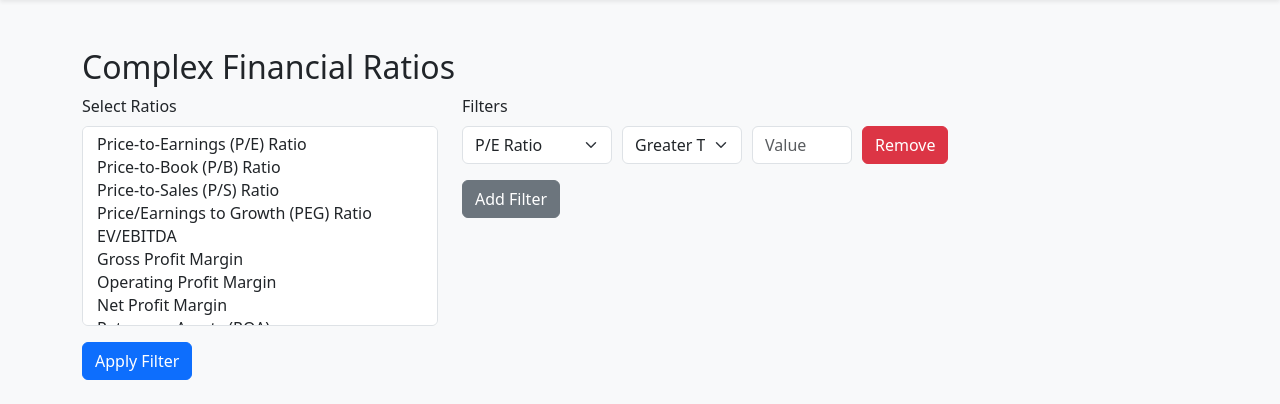
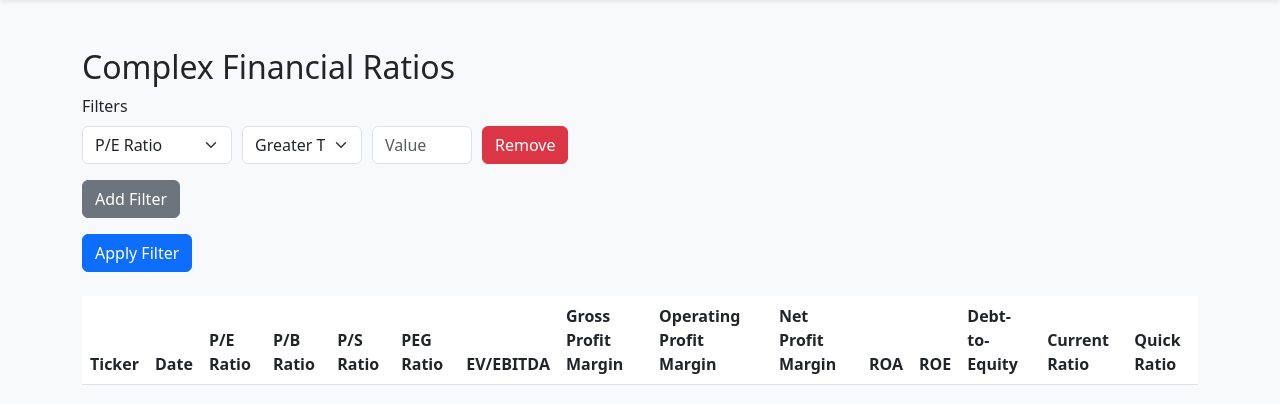
Before and after one commit to csrak/RIVING-Tools, a Django app: page /complex_analysis/ in a window 1280 px wide. Shown: the part 56-460 px from the top of the page. Run offline with Django 4.2, Linux system fonts and the light colour scheme; lists and menus that the app fills with data are empty; some libraries are stand-ins or nearby versions.

```diff
--- a/finriv/fin_data_cl/templates/complex_analysis.html
+++ b/finriv/fin_data_cl/templates/complex_analysis.html
@@ -1,30 +1,12 @@
 {% extends 'base.html' %}
 
-{% block title %}Complex Analysis{% endblock %}
+{% block title %}Complex Financial Ratios{% endblock %}
 
 {% block content %}
     <h2>Complex Financial Ratios</h2>
     <form id="filter-form" class="mb-4">
         <div class="row">
-            <div class="col-md-4">
-                <label for="ratio_names" class="form-label">Select Ratios</label>
-                <select id="ratio_names" class="form-select" multiple style="height: 200px;">
-                    <option value="pe_ratio">Price-to-Earnings (P/E) Ratio</option>
-                    <option value="pb_ratio">Price-to-Book (P/B) Ratio</option>
-                    <option value="ps_ratio">Price-to-Sales (P/S) Ratio</option>
-                    <option value="peg_ratio">Price/Earnings to Growth (PEG) Ratio</option>
-                    <option value="ev_ebitda">EV/EBITDA</option>
-                    <option value="gross_profit_margin">Gross Profit Margin</option>
-                    <option value="operating_profit_margin">Operating Profit Margin</option>
-                    <option value="net_profit_margin">Net Profit Margin</option>
-                    <option value="return_on_assets">Return on Assets (ROA)</option>
-                    <option value="return_on_equity">Return on Equity (ROE)</option>
-                    <option value="debt_to_equity">Debt-to-Equity Ratio</option>
-                    <option value="current_ratio">Current Ratio</option>
-                    <option value="quick_ratio">Quick Ratio</option>
-                </select>
-            </div>
-            <div class="col-md-8">
+            <div class="col-md-12">
                 <label class="form-label">Filters</label>
                 <div id="filters">
                     <!-- Filter inputs will be added dynamically -->
@@ -40,14 +22,25 @@
             <tr>
                 <th class="sortable">Ticker</th>
                 <th class="sortable">Date</th>
-                <!-- Columns will be added dynamically based on selected ratios -->
+                <th class="sortable">P/E Ratio</th>
+                <th class="sortable">P/B Ratio</th>
+                <th class="sortable">P/S Ratio</th>
+                <th class="sortable">PEG Ratio</th>
+                <th class="sortable">EV/EBITDA</th>
+                <th class="sortable">Gross Profit Margin</th>
+                <th class="sortable">Operating Profit Margin</th>
+                <th class="sortable">Net Profit Margin</th>
+                <th class="sortable">ROA</th>
+                <th class="sortable">ROE</th>
+                <th class="sortable">Debt-to-Equity</th>
+                <th class="sortable">Current Ratio</th>
+                <th class="sortable">Quick Ratio</th>
             </tr>
         </thead>
         <tbody id="ratio_table_body">
             <!-- Rows will be populated by JavaScript -->
         </tbody>
     </table>
-
     <script>
         $(document).ready(function() {
             let filterCount = 0;
@@ -100,51 +93,62 @@
 
             // Apply filters and fetch data
             $('#apply_filter').on('click', function() {
-                const ratio_names = $('#ratio_names').val();
                 const filters = [];
 
-                // Collect ratios and their corresponding filters
+                // Collect filters
                 $('.filter-group').each(function() {
                     const ratio = $(this).find('.ratio-name').val();
-                    ratio_names.push(ratio);
-
                     const operator = $(this).find('.filter-operator').val();
                     const value = $(this).find('.filter-value').val();
-                    filters.push(`${operator}:${value}`);
+                    filters.push(`${ratio}:${operator}:${value}`);
                 });
+
+                // Debug: Log the filters
+                console.log('Filters:', filters);
 
                 $.ajax({
                     url: '{% url "filter_ratios" %}',
                     data: {
-                        'ratio_names[]': ratio_names,
                         'filters[]': filters,
                     },
                     success: function(data) {
                         const tbody = $('#ratio_table_body');
-                        const thead = $('table thead tr');
                         tbody.empty();
-                        thead.empty();
 
-                        // Add static headers
-                        thead.append(`<th class="sortable" data-ratio="ticker">Ticker</th><th class="sortable" data-ratio="date">Date</th>`);
+                        // Debug: Log the returned data
+                        console.log('Returned Data:', data);
 
-                        // Add dynamic headers
-                        ratio_names.forEach(function(ratio) {
-                            thead.append(`<th class="sortable" data-ratio="${ratio}">${ratio.replace(/_/g, ' ').toUpperCase()}</th>`);
-                        });
-
-                        // Populate the table body with all selected ratios
-                        data.forEach(function(ratio) {
-                            let row = `<tr><td>${ratio.ticker}</td><td>${ratio.date}</td>`;
-                            ratio_names.forEach(function(name) {
-                                row += `<td>${ratio[name]}</td>`;
+                        if (data.length === 0) {
+                            tbody.append('<tr><td colspan="17">No data available for the applied filters.</td></tr>');
+                        } else {
+                            // Populate the table body with data for all ratios
+                            data.forEach(function(ratio) {
+                                let row = `<tr><td>${ratio.ticker}</td><td>${ratio.date}</td>`;
+                                row += `<td>${ratio.pe_ratio !== undefined ? ratio.pe_ratio : 'N/A'}</td>`;
+                                row += `<td>${ratio.pb_ratio !== undefined ? ratio.pb_ratio : 'N/A'}</td>`;
+                                row += `<td>${ratio.ps_ratio !== undefined ? ratio.ps_ratio : 'N/A'}</td>`;
+                                row += `<td>${ratio.peg_ratio !== undefined ? ratio.peg_ratio : 'N/A'}</td>`;
+                                row += `<td>${ratio.ev_ebitda !== undefined ? ratio.ev_ebitda : 'N/A'}</td>`;
+                                row += `<td>${ratio.gross_profit_margin !== undefined ? ratio.gross_profit_margin : 'N/A'}</td>`;
+                                row += `<td>${ratio.operating_profit_margin !== undefined ? ratio.operating_profit_margin : 'N/A'}</td>`;
+                                row += `<td>${ratio.net_profit_margin !== undefined ? ratio.net_profit_margin : 'N/A'}</td>`;
+                                row += `<td>${ratio.return_on_assets !== undefined ? ratio.return_on_assets : 'N/A'}</td>`;
+                                row += `<td>${ratio.return_on_equity !== undefined ? ratio.return_on_equity : 'N/A'}</td>`;
+                                row += `<td>${ratio.debt_to_equity !== undefined ? ratio.debt_to_equity : 'N/A'}</td>`;
+                                row += `<td>${ratio.current_ratio !== undefined ? ratio.current_ratio : 'N/A'}</td>`;
+                                row += `<td>${ratio.quick_ratio !== undefined ? ratio.quick_ratio : 'N/A'}</td>`;
+                                row += `<td>${ratio.price !== undefined ? ratio.price : 'N/A'}</td>`;
+                                row += `<td>${ratio.market_cap !== undefined ? ratio.market_cap : 'N/A'}</td>`;
+                                row += `</tr>`;
+                                tbody.append(row);
                             });
-                            row += `</tr>`;
-                            tbody.append(row);
-                        });
+                        }
 
                         // Enable sorting
                         enableSorting();
+                    },
+                    error: function(xhr, status, error) {
+                        console.error("Error fetching data:", error);
                     }
                 });
             });
@@ -157,8 +161,8 @@
                     const isAsc = $(this).hasClass('asc');
 
                     rows.sort(function(a, b) {
-                        const A = parseFloat($(a).find(`td:eq(${ratio_names.indexOf(ratio) + 2})`).text());
-                        const B = parseFloat($(b).find(`td:eq(${ratio_names.indexOf(ratio) + 2})`).text());
+                        const A = parseFloat($(a).find(`td:eq(${ratio})`).text());
+                        const B = parseFloat($(b).find(`td:eq(${ratio})`).text());
 
                         return (isAsc ? A > B : A < B) ? 1 : -1;
                     });
@@ -178,4 +182,6 @@
             }
         });
     </script>
+
+
 {% endblock %}
--- a/finriv/fin_data_cl/views.py
+++ b/finriv/fin_data_cl/views.py
@@ -1,57 +1,62 @@
 from django.http import JsonResponse
 from django.shortcuts import render
-from .models import FinancialData, FinancialRatio
+from .models import FinancialData, FinancialRatio, PriceData
 from django.db.models import Max, Subquery, OuterRef, Q
 
 def complex_analysis(request):
     return render(request, 'complex_analysis.html')
 
+def complex_analysis(request):
+    return render(request, 'complex_analysis.html')
+
 def filter_ratios(request):
-    ratio_names = request.GET.getlist('ratio_names[]')  # Get the list of ratios
-    filters = request.GET.getlist('filters[]')  # List of operators and values
+    filters = request.GET.getlist('filters[]')
 
-    # List of valid ratio names
+    # Define valid ratios
     valid_ratios = [
         'pe_ratio', 'pb_ratio', 'ps_ratio', 'peg_ratio', 'ev_ebitda',
         'gross_profit_margin', 'operating_profit_margin', 'net_profit_margin',
         'return_on_assets', 'return_on_equity', 'debt_to_equity', 'current_ratio', 'quick_ratio'
     ]
 
-    # Ensure only valid ratios are processed
-    ratio_names = [r for r in ratio_names if r in valid_ratios]
+    q_filters = Q()
 
-    if not ratio_names:
-        return JsonResponse({'error': 'No valid ratios selected'}, status=400)
-
-    # Build the filter condition
-    q_filters = Q()
-    for i, ratio_name in enumerate(ratio_names):
-        operator, value = filters[i].split(':')
-        if operator not in ['gt', 'lt', 'gte', 'lte']:
-            return JsonResponse({'error': f'Invalid operator for {ratio_name}: {operator}'}, status=400)
-        q_filters &= Q(**{f'{ratio_name}__{operator}': float(value)})
+    # Apply each filter
+    for filter_string in filters:
+        ratio_name, operator, value = filter_string.split(':')
+        if ratio_name in valid_ratios and operator in ['gt', 'lt', 'gte', 'lte']:
+            filter_expr = f'{ratio_name}__{operator}'
+            q_filters &= Q(**{filter_expr: float(value)})
 
     # Subquery to find the latest date for each ticker
     latest_dates_subquery = FinancialRatio.objects.filter(
         ticker=OuterRef('ticker')
     ).order_by('-date').values('date')[:1]
 
-    # Filter ratios based on the latest date per ticker and the built conditions
+    # Apply the filters and get the data
     filtered_ratios = FinancialRatio.objects.filter(
         date=Subquery(latest_dates_subquery)
-    ).filter(q_filters).values('ticker', 'date', *ratio_names).order_by('ticker')
+    ).filter(q_filters).values('ticker', 'date', *valid_ratios)
 
-    # Ensure that all selected ratios are returned in the response
-    data = list(filtered_ratios)
+    # Annotate with price and market_cap from the PriceData model
+    final_data = filtered_ratios.annotate(
+        price=Subquery(
+            PriceData.objects.filter(
+                ticker=OuterRef('ticker'),
+                date=OuterRef('date')
+            ).values('price')[:1]
+        ),
+        market_cap=Subquery(
+            PriceData.objects.filter(
+                ticker=OuterRef('ticker'),
+                date=OuterRef('date')
+            ).values('market_cap')[:1]
+        )
+    ).order_by('ticker')
 
-    # For each row, make sure all selected ratio columns are included
-    for row in data:
-        for ratio in ratio_names:
-            if ratio not in row:
-                row[ratio] = None  # or 'N/A', or any other placeholder
+    data = list(final_data)
 
     return JsonResponse(data, safe=False)
-
 
 def get_metrics(request, ticker, metric_name):
     if metric_name not in [field.name for field in FinancialData._meta.get_fields() if field.name not in ['id', 'date', 'ticker']]:
```
